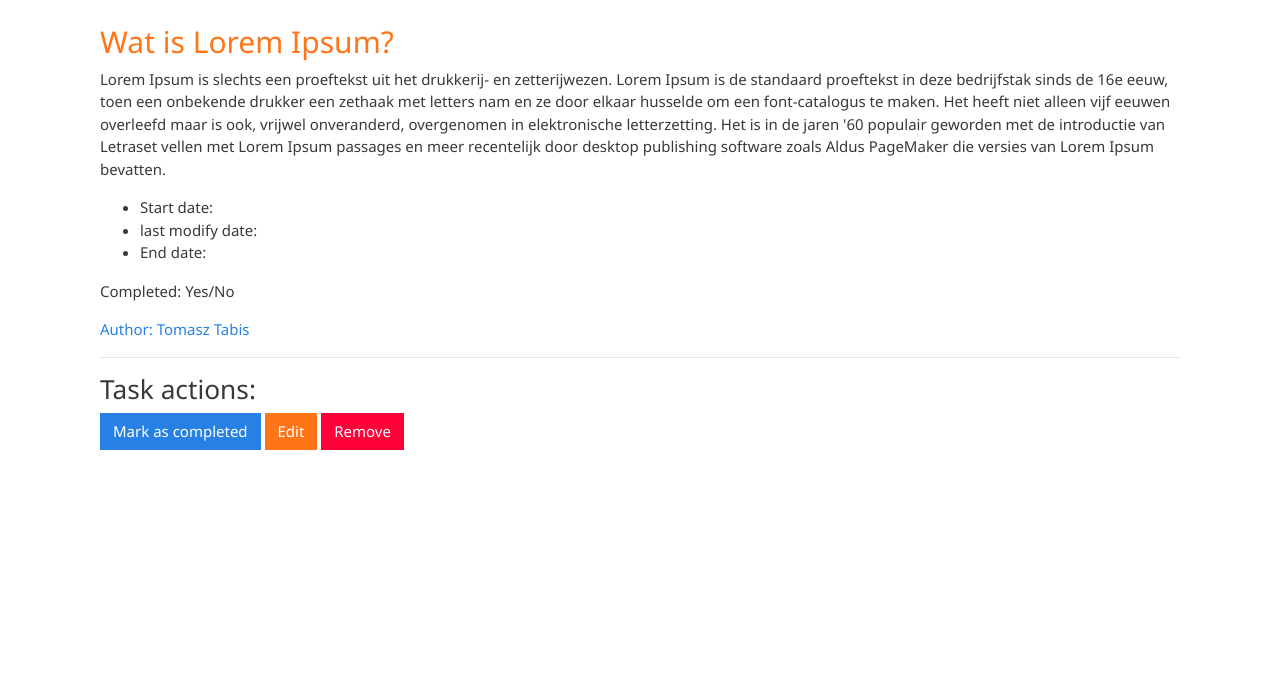
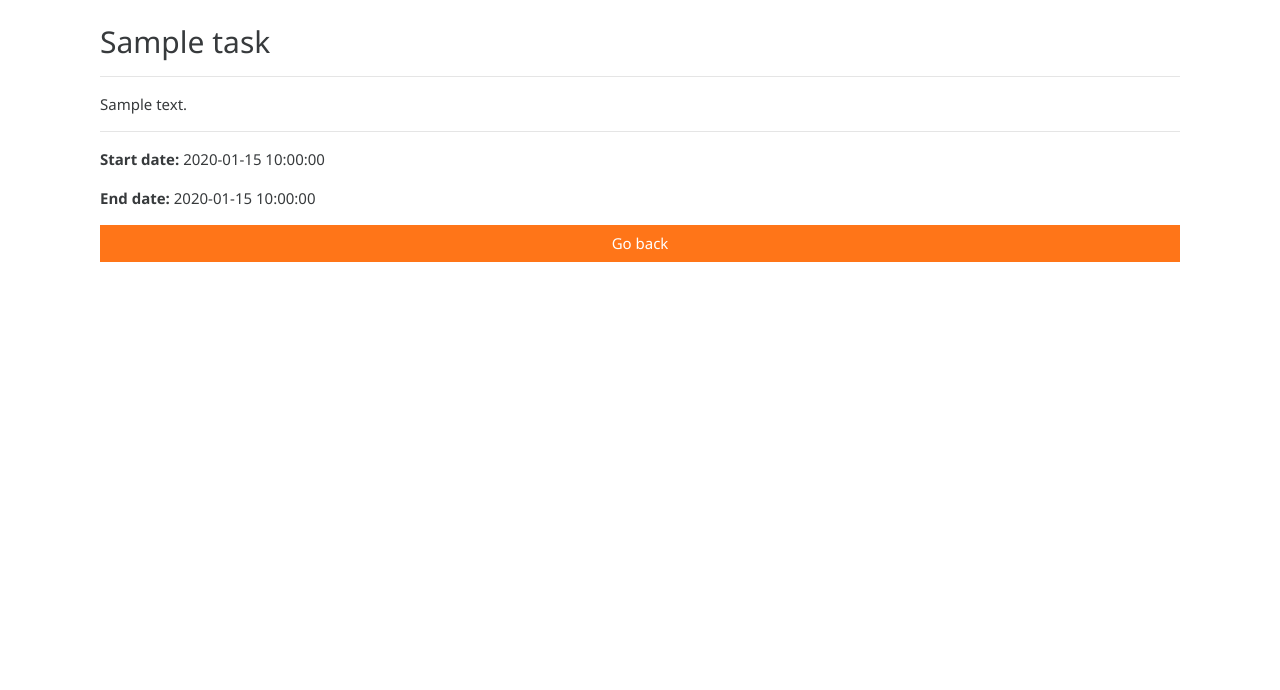
Before and after one commit to Tomasz-Tabis/todo-project, a PHP site: page /task-detail.php?id=1 in a window 1280 px wide. Shown: the part 55-745 px from the top of the page. Run offline with PHP 8.4, Linux system fonts and the light colour scheme; the visitor is signed in with stand-in values (Sample User, id 1); tables that the repository leaves empty or names only in its code hold one stand-in row (values such as "Sample post").

Commit message:
Added detail view
Added custom detail view

```diff
--- a/list.php
+++ b/list.php
@@ -43,12 +43,12 @@ $tasks = \App\Task::all($sort);
     <tbody>
     <?php foreach ($tasks as $task){ ?>
     <tr class="<?php if ($task->complete == 1) { echo "table-active"; }; if($task->end_date < date('Y-m-d')){echo "bg-danger";};?>">
-        <td><?php echo $task->title; ?></td>
+        <td><?php echo implode(' ', array_slice(explode(' ', $task->title), 0, 3)) ?></td>
         <td><?php echo implode(' ', array_slice(explode(' ', $task->content), 0, 5));?></td>
         <td><?php echo date("d-m-Y", strtotime($task->end_date)); ?></td>
         <td><?php echo date("d-m-Y", strtotime($task->updated_at)); ?></td>
         <td class="">
-            <a href="" class="btn btn-info" >Detail</a>
+            <a href="task-detail.php?id=<?php echo $task->id; ?>" class="btn btn-info" >Detail</a>
             <?php if ($task->complete == 0) {?>
             <a href="app/controllers/TasksController.php/complete?id=<?php echo $task->id; ?>" class="btn btn-primary" >Completed</a>
             <a href="edit-task.php?id=<?php echo $task->id; ?>" class="btn btn-warning" >Edit</a>
--- a/task-detail.php
+++ b/task-detail.php
@@ -2,24 +2,18 @@
 if (!isset($_SESSION['loggedIn'])){
     header("Location: index.php");
 }
+
+include_once  "app/Classes.php";
+$task = \App\Task::find($_GET["id"]);
 ?>
 <div class="col-md-12">
-    <h2 class="text-warning">Wat is Lorem Ipsum?</h2>
-    <p>Lorem Ipsum is slechts een proeftekst uit het drukkerij- en zetterijwezen. Lorem Ipsum is de standaard proeftekst in deze bedrijfstak sinds de 16e eeuw, toen een onbekende drukker een zethaak met letters nam en ze door elkaar husselde om een font-catalogus te maken. Het heeft niet alleen vijf eeuwen overleefd maar is ook, vrijwel onveranderd, overgenomen in elektronische letterzetting. Het is in de jaren '60 populair geworden met de introductie van Letraset vellen met Lorem Ipsum passages en meer recentelijk door desktop publishing software zoals Aldus PageMaker die versies van Lorem Ipsum bevatten.</p>
-    <ul>
-        <li>Start date: </li>
-        <li>last modify date: </li>
-        <li>End date:</li>
-    </ul>
-    <p>Completed: Yes/No</p>
-    <p class="text-primary">Author: Tomasz Tabis</p>
+    <h2><?php echo $task->title; ?></h2>
     <hr>
-    <h3>Task actions:</h3>
-    <div>
-        <a href="" class="btn btn-primary" >Mark as completed</a>
-        <a href="" class="btn btn-warning" >Edit</a>
-        <a href="" class="btn btn-danger" >Remove</a>
-    </div>
+    <p><?php echo $task->content; ?></p>
+    <hr>
+    <p><b>Start date: </b><?php echo $task->start_date;?></p>
+    <p><b>End date: </b><?php echo $task->end_date;?></p>
+    <a href="list.php" class="btn btn-warning btn-block ">Go back</a>
 </div>
 
 <?php include 'footer.php'; ?>
```
